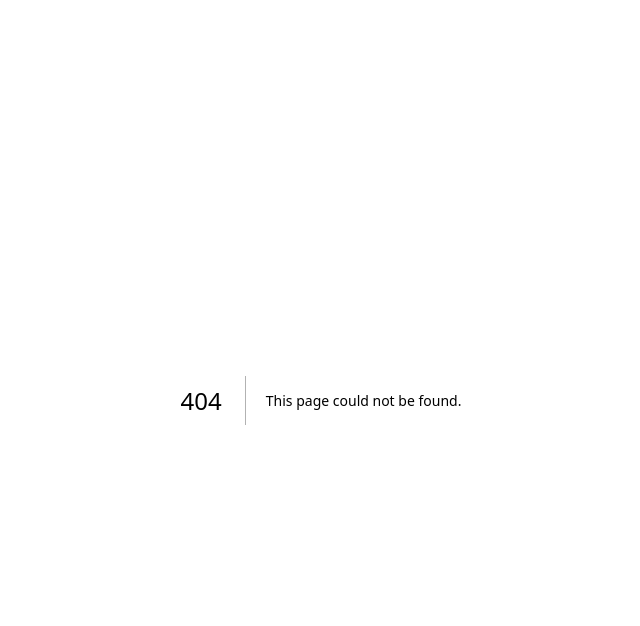
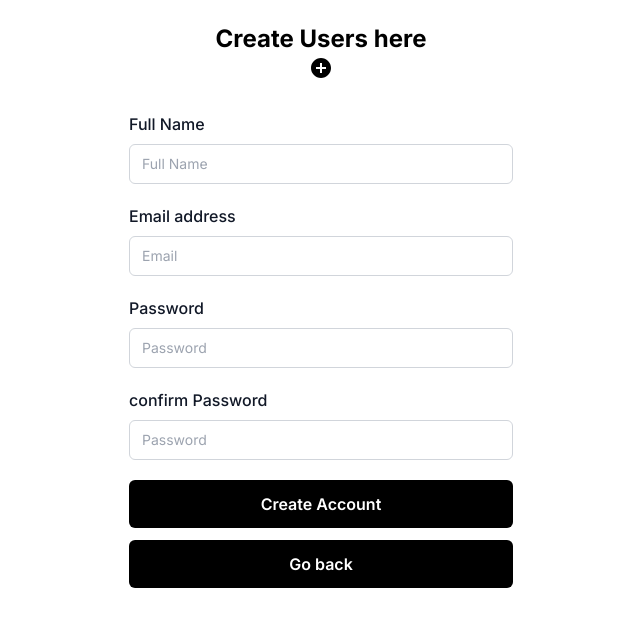
Before and after one commit to anish-singh-rawat/Next-Auth, a Next.js app: page /pages/AddUsers in a window 1280 px wide. Before the commit this address had no page. Shown: the top 626 px of the page, without its empty margins (319-959 px from the left). Built offline with nearby package versions, Linux system fonts and the light colour scheme.

Commit message:
crud operation

```diff
--- a/package.json
+++ b/package.json
@@ -25,6 +25,7 @@
     "next-auth": "^4.24.5",
     "react": "^18",
     "react-dom": "^18",
+    "react-toastify": "^10.0.1",
     "styled-components": "^6.1.8"
   },
   "devDependencies": {
--- a/src/app/FetchUser.tsx
+++ b/src/app/FetchUser.tsx
@@ -1,11 +1,15 @@
 "use client";
 import { CircularProgress } from "@mui/material";
 import axios from "axios";
+import { signOut } from "next-auth/react";
+import { useRouter } from "next/navigation";
 import React, { useEffect, useState } from "react";
 
 const FetchUser = () => {
   const [users, setUsers] = useState<any>([]);
-
+  const [test, setTest] = useState<boolean>(false)
+  const [deleteLoader, setDeleteLoader] = useState<boolean>(false)
+  const router = useRouter();
   const fetchUsers = async () => {
     try {
       const response = await axios.get("http://localhost:3000/api/auth/Getusers");
@@ -15,9 +19,27 @@ const FetchUser = () => {
     }
   };
 
+  const delelteData = async (id : string)=>{
+
+    const res =  await fetch(`http://localhost:3000/api/auth/DeleteUser?id=${id}`,{
+        method : 'DELETE'
+    })
+    setTest(true);
+    setTimeout(() => {
+      setTest(false);
+    }, 1000);
+    if (res.ok) {
+      setDeleteLoader(true);
+      setTimeout(() => {
+        setDeleteLoader(false);
+      }, 1000);
+        router.refresh();
+    }
+}
+
   useEffect(() => {
     fetchUsers();
-  }, []);
+  }, [test]);
 
   return (
     <>
@@ -25,22 +47,35 @@ const FetchUser = () => {
         {
           users.length <1 ?
           <div className="mt-52">
+            <center>
             <CircularProgress/>
+            </center>
           </div>
          :
          <div className="h-96 overflow-y-scroll mt-5" >
-              {  users.map((item: { _id: string, name: string, email: string, password : string }) => (
+              {users.slice().reverse().map((item: { _id: string, name: string, email: string, password : string }) => (
             <div key={item._id} className="flex flex-col mt-6 p-4 border rounded-md bg-gray-100">
               <div className="flex justify-between ">
               <div className="mt-3 text-xl font-semibold">Name : {item.name}</div>
               <div className="mt-3 text-xl font-semibold bg-orange-400 border rounded-md cursor-pointer">Edit</div>
               </div>
               <div className="flex justify-between">
-              <div className="mt-3 text-xl font-semibold">Email : {item.email}</div>
+              <div className="mt-3 text-xl font-semibold break-words">Email : {item.email}</div>
               <div className="mt-3 text-xl font-semibold bg-orange-400 border rounded-md cursor-pointer">Edit</div>
               </div>
+              <center>
+                  <div className="mt-4 bg-orange-700 rounded-md p-2 cursor-pointer"
+                  onClick={()=> delelteData(item._id)} >
+                    {
+                     deleteLoader == true ?
+                  <CircularProgress/>
+                  :
+                   <div> Delete User </div>
+                  }
+                  </div>
+             </center>
             </div>
-                    )) }
+  )) }
           </div>
         }
       </div>
--- a/src/app/api/auth/EditUser/[id]/route.ts
+++ b/src/app/api/auth/EditUser/[id]/route.ts
@@ -3,14 +3,20 @@ import { User } from "@/model/User";
 import { NextResponse } from "next/server";
 
 connect();
-export async function PUT(request : NextResponse, { params } : any) {
-    try {
-        // const { id } = params;
-        // const { name, email } = await request.json();
-        // await User.findByIdAndUpdate(id, { name, email });
-        return NextResponse.json({ message: 'User updated Successfully' }, { status: 200 });
-    } catch (error) {
-        console.error(error, 'dddddddddddd', { error: error });
-        return NextResponse.json({ message: 'Error updating User' }, { status: 500 });
-    }
+export async function PUT(request: NextResponse, { params }: any) {
+  try {
+    const { id } = params;
+    const { name, email } = await request.json();
+    const updatedUser = await User.findByIdAndUpdate(id, { name, email },{new : true});
+    return NextResponse.json(
+      { Users : updatedUser, message: "User updated Successfully"},
+      { status: 200}
+    );
+  } catch (error) {
+    console.error(error, "dddddddddddd", { error: error });
+    return NextResponse.json(
+      { message: "Error updating User" },
+      { status: 500 }
+    );
+  }
 }
--- a/src/app/page.tsx
+++ b/src/app/page.tsx
@@ -1,20 +1,26 @@
 'use client'
 import { useRouter } from 'next/navigation';
-import { useEffect } from 'react';
+import { useEffect, useState } from 'react';
 import { getSession, useSession } from 'next-auth/react';
 import FetchUser from './FetchUser';
-import { CircularProgress } from '@mui/material';
+import { CircularProgress, selectClasses } from '@mui/material';
 import Logout from '@/components/Logout';
-import { NextRequest } from 'next/server';
+import axios from 'axios';
+import Link from 'next/link';
 
 interface User {
   name: string;
   email: string;
 }
 export default function Home() {
+  const [user, setUser] = useState<any>([])
   const { data: session, status } = useSession();
   const router = useRouter();
   useEffect(() => {
+     axios.get("http://localhost:3000/api/auth/Getusers")
+     .then((response)=>{
+      setUser(response.data.users.length)
+     })
     const fetchData = async () => {
       const userSession = await getSession();
       if (!userSession) {
@@ -50,11 +56,18 @@ export default function Home() {
             Welcome in Admin page
           </h1>
           <div className="font-bold">
-            Hello MR : {currentUserArr[0].name}
+            Hello MR &nbsp; : &nbsp; &nbsp; {currentUserArr[0].name}
             <br />
-            Email ID : {currentUserArr[0].email}
+            Email ID &nbsp; &nbsp; : &nbsp; &nbsp; {currentUserArr[0].email}
+            <br />
+           Total user  : &nbsp; &nbsp; {user}
           </div>
+          <div className="flex justify-between w-96">
+         <Link href="/pages/AddUsers" className="bg-orange-300 rounded-md p-2 mt-4 cursor-pointer" >
+          Add User
+         </Link>
           <Logout />
+          </div>
             <FetchUser />
         </div>
       </div>
--- /dev/null
+++ b/src/app/pages/AddUsers/page.tsx
@@ -0,0 +1,155 @@
+"use client";
+import axios from "axios";
+import Link from "next/link";
+import React, { useState } from "react";
+import CircularProgress from '@mui/material/CircularProgress';
+import { useRouter } from "next/navigation";
+import AddCircleIcon from '@mui/icons-material/AddCircle';
+import { ToastContainer, toast } from 'react-toastify';
+import 'react-toastify/dist/ReactToastify.css';
+
+export default function AddUsers() {
+  const router = useRouter();
+  const [authState, setAuthstate] = useState({
+    name: "",
+    email: "",
+    password: "",
+    password_confirmation: "",
+  });
+  const [loading, setLoading] = useState<boolean>(false);
+  const [errors, setErrors] = useState<registerationErroType>({});
+
+  const submitForm = async () => {
+    setLoading(true);
+      axios.post("/api/auth/Register", authState)
+        .then((res) => {
+          setLoading(false);
+          const response = res.data;
+          if (response.status === 200) {
+           toast.success(" User Create successfully ")
+           setErrors({});
+           setAuthstate({name: "",
+           email: "",
+           password: "",
+           password_confirmation: ""})
+
+          } else if (response?.status === 400) {
+            setErrors(response?.errors);
+          }
+        })
+      .catch((err: any) => {
+        setLoading(false);
+        console.log("some error occured : ", err);
+      });
+  };
+  return (
+    <section>
+        <ToastContainer/>
+      <div className="flex items-center justify-center mt-4">
+        <div className="xl:mx-auto xl:w-full xl:max-w-sm 2xl:max-w-md">
+          <div className="mb-2 flex justify-center">
+          </div>
+          <h2 className="text-center text-2xl font-bold leading-tight text-black">
+            Create Users here
+          </h2>
+          <center>
+            <AddCircleIcon className="w-12 h-12 cursor-pointer"/>
+          </center>
+          <form action="#" method="POST" className="mt-8">
+            <div className="space-y-5">
+              <div>
+                <label  htmlFor="name"
+                  className="text-base font-medium text-gray-900">
+                  Full Name
+                </label>
+                <div className="mt-2">
+                  <input
+                    className="flex h-10 w-full rounded-md border border-gray-300 bg-transparent px-3 py-2 text-sm placeholder:text-gray-400 focus:outline-none focus:ring-1 focus:ring-gray-400 focus:ring-offset-1 disabled:cursor-not-allowed disabled:opacity-50"
+                    type="text"  id="name"   placeholder="Full Name"
+                    value={authState.name}
+                    onChange={(e) => setAuthstate({ ...authState, name: e.target.value })  } ></input>
+                  <span className="text-red-500">{errors?.name}</span>
+                </div>
+              </div>
+              <div>
+                <label
+                  htmlFor="email"
+                  className="text-base font-medium text-gray-900"
+                >
+                  Email address
+                </label>
+                <div className="mt-2">
+                  <input
+                    className="flex h-10 w-full rounded-md border border-gray-300 bg-transparent px-3 py-2 text-sm placeholder:text-gray-400 focus:outline-none focus:ring-1 focus:ring-gray-400 focus:ring-offset-1 disabled:cursor-not-allowed disabled:opacity-50"
+                    type="email" value={authState.email}  placeholder="Email"  id="email"
+                    onChange={(e) =>  setAuthstate({ ...authState, email: e.target.value }) } ></input>
+                  <span className="text-red-500">{errors?.email}</span>
+                </div>
+              </div>
+              <div>
+                <div className="flex items-center justify-between">
+               <label htmlFor="password" className="text-base font-medium text-gray-900">
+                   Password
+                  </label>
+                </div>
+                <div className="mt-2">
+                  <input
+                    className="flex h-10 w-full rounded-md border border-gray-300 bg-transparent px-3 py-2 text-sm placeholder:text-gray-400 focus:outline-none focus:ring-1 focus:ring-gray-400 focus:ring-offset-1 disabled:cursor-not-allowed disabled:opacity-50"
+                    type="password" value={authState.password}
+                    placeholder="Password"
+                    id="password"
+                    onChange={(e) =>
+                      setAuthstate({ ...authState, password: e.target.value })
+                    }
+                  ></input>
+                  <span className="text-red-500">{errors?.password}</span>
+                </div>
+              </div>
+              <div>
+                <div className="flex items-center justify-between">
+                  <label
+                    htmlFor="password"
+                    className="text-base font-medium text-gray-900"
+                  >
+                    confirm Password
+                  </label>
+                </div>
+                <div className="mt-2">
+                  <input
+                    className="flex h-10 w-full rounded-md border border-gray-300 bg-transparent px-3 py-2 text-sm placeholder:text-gray-400 focus:outline-none focus:ring-1 focus:ring-gray-400 focus:ring-offset-1 disabled:cursor-not-allowed disabled:opacity-50"
+                    type="password" value={authState.password_confirmation}
+                    placeholder="Password"
+                    id="password"
+                    onChange={(e) =>
+                   setAuthstate({ ...authState, password_confirmation: e.target.value,})}>
+                   </input>
+                 </div>
+              </div>
+              <div>
+                <center>
+                {
+                  loading ?
+                  <CircularProgress/>
+                  :
+                  <button type="button"
+                  className="inline-flex w-full items-center justify-center rounded-md bg-black px-3.5 py-2.5 font-semibold leading-7 text-white hover:bg-black/80" onClick={submitForm} >
+                  Create Account
+                </button>
+                }
+
+                </center>
+                <center>
+                 <Link href="/"  className="inline-flex mt-3 w-full items-center justify-center rounded-md bg-black px-3.5 py-2.5 font-semibold leading-7 text-white hover:bg-black/80">
+                  Go back
+                </Link>
+                </center>
+              </div>
+            </div>
+          </form>
+          <div className="mt-3 space-y-3">
+          </div>
+        </div>
+      </div>
+    </section>
+  );
+}
```
Also changed, not shown: src/app/auth/login/page.tsx (+4 -10 lines), 1 other file (tests, documents, lock files or other folders).
